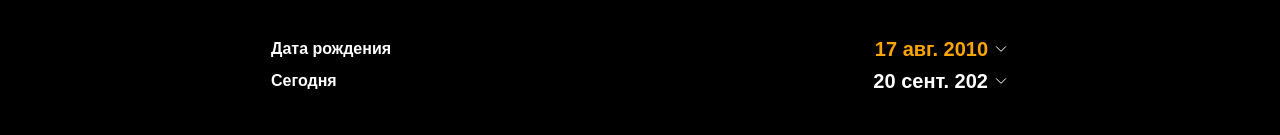
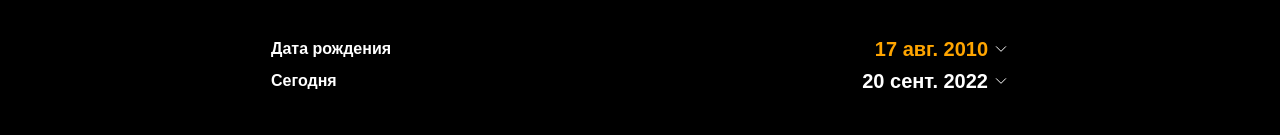
Before and after one commit to Yuri-Simonov/More_than_just_a_calculator, a React (Create React App) app: page /sections/age in a window 1280 px wide. Shown: the part 186-321 px from the top of the page. Built offline with nearby package versions, Linux system fonts and the light colour scheme; the HTML template or start-up script is replaced by a standard one.

Commit message:
реализована подсекция возраста

```diff
--- a/src/app/components/common/modal_windows/choice_of_time.jsx
+++ b/src/app/components/common/modal_windows/choice_of_time.jsx
@@ -170,12 +170,12 @@ const ChoiceOfTime = ({
                                 onSlideChange={(e) =>
                                     setCurrentSlides([
                                         [
-                                            e.activeIndex + 1,
+                                            currentSlides[0][0],
                                             currentSlides[0][1],
                                             currentSlides[0][2]
                                         ],
                                         [
-                                            currentSlides[1][0],
+                                            e.activeIndex + 1,
                                             currentSlides[1][1],
                                             currentSlides[1][2]
                                         ]
@@ -199,12 +199,12 @@ const ChoiceOfTime = ({
                                     setCurrentSlides([
                                         [
                                             currentSlides[0][0],
-                                            e.activeIndex + 1,
+                                            currentSlides[0][1],
                                             currentSlides[0][2]
                                         ],
                                         [
                                             currentSlides[1][0],
-                                            currentSlides[1][1],
+                                            e.activeIndex + 1,
                                             currentSlides[1][2]
                                         ]
                                     ])
--- a/src/app/hooks/useTime.jsx
+++ b/src/app/hooks/useTime.jsx
@@ -155,10 +155,10 @@ export const useTime = (initialState) => {
     useEffect(() => {
         const firstDate = dates[0]
             ?.toLocaleString("ru-RU", timeOptions)
-            .slice(0, 12);
+            .slice(0, 13);
         const secondDate = dates[1]
             ?.toLocaleString("ru-RU", timeOptions)
-            .slice(0, 12);
+            .slice(0, 13);
         setDatesSimple([firstDate, secondDate]);
     }, [dates]);
 
```
